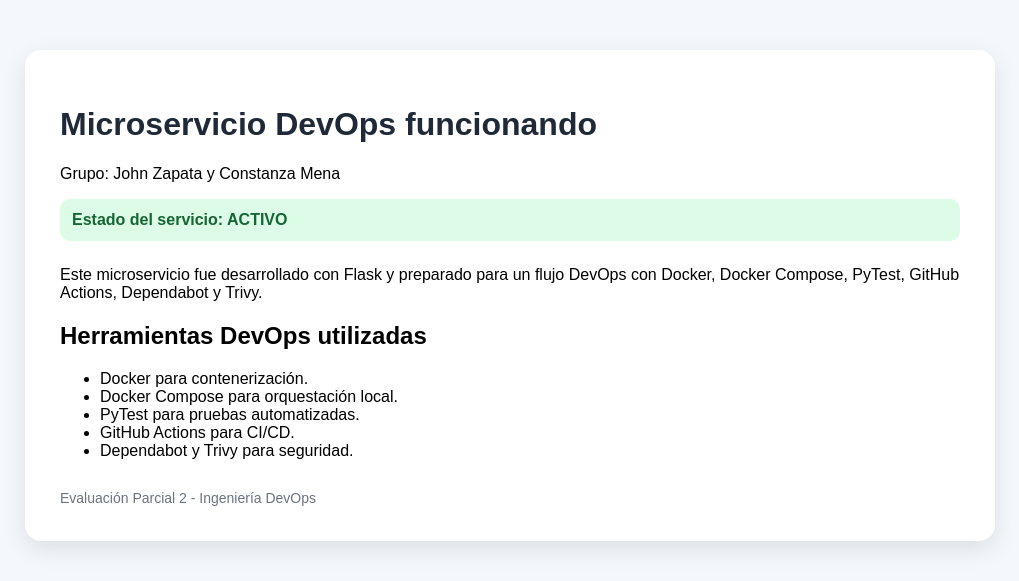
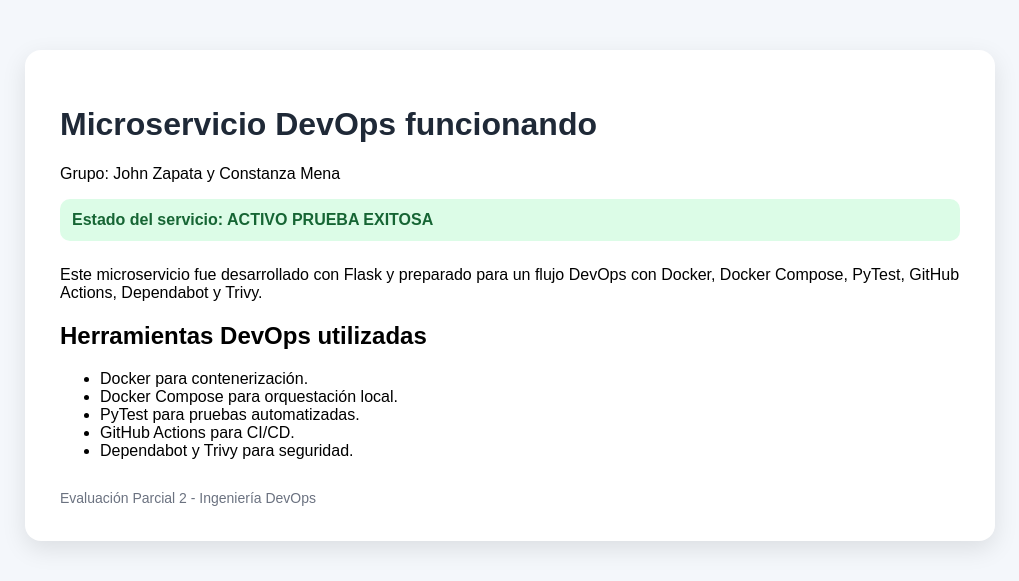
Before and after one commit to 1SsanchezZ/microservicio-devops, a Flask app: page / in a window 1280 px wide. Shown: the top 581 px of the page, without its empty margins (130-1149 px from the left). Run offline with Flask 3, Linux system fonts and the light colour scheme.

Commit message:
feat:prueba

```diff
--- a/templates/index.html
+++ b/templates/index.html
@@ -67,7 +67,7 @@
     <p>Grupo: John Zapata y Constanza Mena</p>
 
     <div class="status">
-        Estado del servicio: ACTIVO
+        Estado del servicio: ACTIVO     PRUEBA EXITOSA
     </div>
 
     <p>
```
